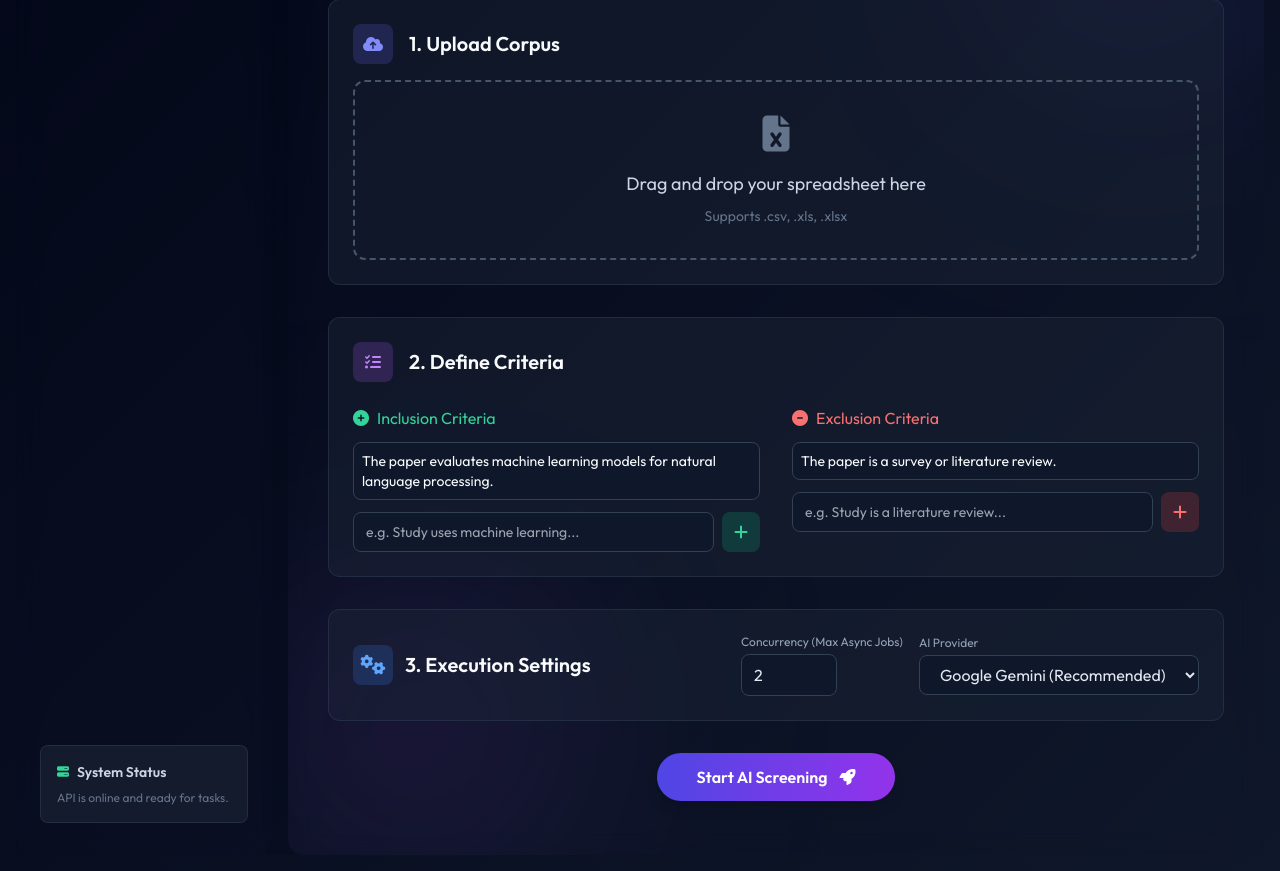
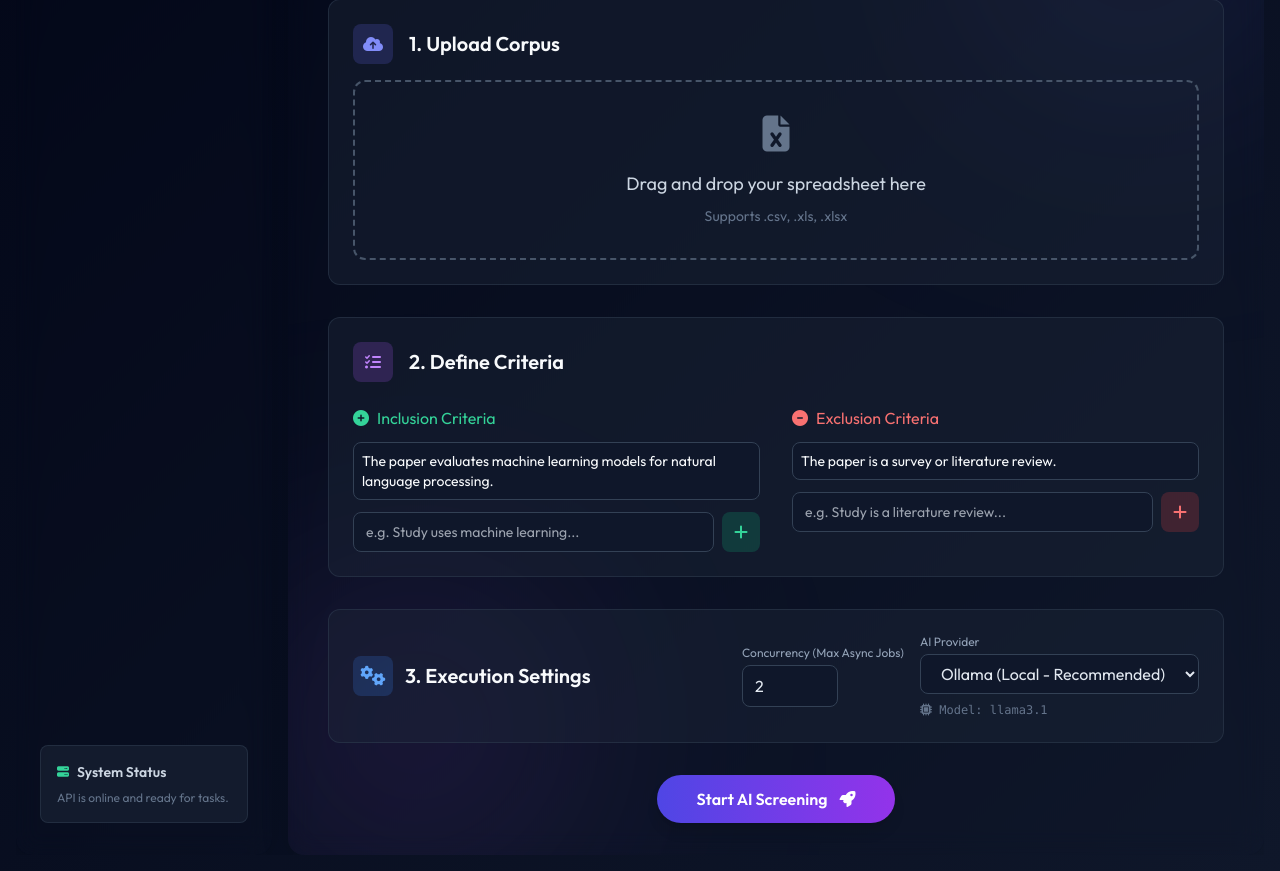
Before and after one commit to ynaponte/revisao-sistematica-com-agentes, a FastAPI app: page / in a window 1280 px wide. Shown: the part 297-1168 px from the top of the page. Run offline with FastAPI, Linux system fonts and the light colour scheme; some libraries are stand-ins or nearby versions.

Commit message:
feat: Suporte ao uso de APIs DeepSeek, Anthropic e OpenAI

```diff
--- a/pyproject.toml
+++ b/pyproject.toml
@@ -10,7 +10,9 @@ dependencies = [
     "langgraph-prebuilt==1.0.7",
     "langchain-google-genai>=2.1",
     "langchain-ollama==1.0.1",
-    "langchain-openai>=0.1",
+    "langchain-openai==1.2.1",
+    "langchain-anthropic==1.4.1",
+    "langchain-deepseek==1.0.1",
     "xlrd>=2.0",
     "openpyxl>=3.1",
     "python-dotenv>=1.1",
--- a/src/screening/api/routes/screening.py
+++ b/src/screening/api/routes/screening.py
@@ -20,7 +20,7 @@ from ...spreadsheet import load_articles, write_results
 router = APIRouter(prefix="/api")
 
 # In-memory job tracker for the MVP
-# Structure: { job_id: {"status": "running"|"completed"|"failed", "progress": 0, "total": 0, "output_path": str, "error": str, "cancelled": bool, "results_summary": list} }
+# Structure: { job_id: {"status": "running"|"completed"|"failed", "progress": 0, "total": 0, "output_path": str, "error": str, "cancelled": bool, "results_summary": list, "total_tokens": int} }
 jobs: Dict[str, Dict[str, Any]] = {}
 
 logging.basicConfig(level=logging.INFO)
@@ -95,11 +95,19 @@ async def process_articles_task(
                         config=config,
                         context=context,
                     )
+
+                    tokens = 0
+                    if "messages" in output and output["messages"]:
+                        last_msg = output["messages"][-1]
+                        if hasattr(last_msg, "usage_metadata") and last_msg.usage_metadata:
+                            tokens = last_msg.usage_metadata.get("total_tokens", 0)
+
                     # Extrair APENAS os campos finais para liberar memoria (GC) das mensagens
                     result = {
                         "decision": output.get("decision", "ERROR"),
                         "rejection_reasons": output.get("rejection_reasons", []),
-                        "justification": output.get("justification", "")
+                        "justification": output.get("justification", ""),
+                        "tokens": tokens
                     }
                 except Exception as e:
                     logger.error(f"Erro ao processar artigo {article.id}: {str(e)}", exc_info=True)
@@ -107,9 +115,11 @@ async def process_articles_task(
                         "decision": "REJECTED",
                         "rejection_reasons": [f"API ERROR: {str(e)}"],
                         "justification": f"Processing error: {e}",
+                        "tokens": 0
                     }
 
                 jobs[job_id]["progress"] += 1
+                jobs[job_id]["total_tokens"] += result.get("tokens", 0)
 
                 # Update live summary
                 jobs[job_id]["results_summary"].append({
@@ -188,7 +198,8 @@ async def start_screening(
         "output_path": None,
         "error": None,
         "cancelled": False,
-        "results_summary": []
+        "results_summary": [],
+        "total_tokens": 0
     }
 
     background_tasks.add_task(
@@ -244,3 +255,17 @@ async def stop_job(job_id: str):
         return {"message": "Job stopping. Saving progress..."}
 
     return {"message": f"Job is already {jobs[job_id]['status']}"}
+
+@router.get("/config")
+async def get_config():
+    """Return configured models from environment."""
+    return {
+        "models": {
+            "gemini": os.getenv("GEMINI_MODEL", "gemini-2.0-flash"),
+            "ollama": os.getenv("OLLAMA_MODEL", "llama3.1"),
+            "openai": os.getenv("OPENAI_MODEL", "gpt-4o-mini"),
+            "anthropic": os.getenv("ANTHROPIC_MODEL", "claude-3-5-haiku-latest"),
+            "deepseek": os.getenv("DEEPSEEK_MODEL", "deepseek-chat"),
+            "vllm": os.getenv("VLLM_MODEL", "meta-llama/Llama-3-8b-instruct")
+        }
+    }
--- a/src/screening/ui/templates/index.html
+++ b/src/screening/ui/templates/index.html
@@ -94,11 +94,14 @@
                 <div class="flex flex-col">
                     <label for="provider" class="text-xs text-slate-400 mb-1">AI Provider</label>
                     <select id="provider" class="bg-slate-900 border border-slate-700 rounded-lg px-4 py-2 focus:outline-none focus:border-blue-500 transition-colors cursor-pointer text-slate-200">
-                        <option value="gemini">Google Gemini (Recommended)</option>
-                        <option value="openai">OpenAI GPT</option>
+                        <option value="ollama">Ollama (Local - Recommended)</option>
+                        <option value="gemini">Google Gemini</option>
+                        <option value="openai">OpenAI ChatGPT</option>
+                        <option value="anthropic">Anthropic Claude</option>
+                        <option value="deepseek">DeepSeek</option>
                         <option value="vllm">vLLM (Local)</option>
-                        <option value="ollama">Ollama (Local)</option>
                     </select>
+                    <p id="active-model-text" class="text-xs text-slate-500 mt-2 font-mono"><i class="fa-solid fa-microchip"></i> Model: <span id="model-name">Loading...</span></p>
                 </div>
             </div>
         </div>
@@ -139,6 +142,11 @@
             <div id="dash-progress-bar" class="bg-gradient-to-r from-indigo-500 to-purple-500 h-3 rounded-full transition-all duration-500 ease-out" style="width: 0%"></div>
         </div>
         <div id="dash-error-msg" class="hidden text-red-400 text-sm bg-red-500/10 p-3 rounded-lg border border-red-500/20"></div>
+        <div class="mt-4 pt-4 border-t border-slate-700/50 flex gap-6 text-sm">
+            <div class="text-slate-400">
+                <i class="fa-solid fa-coins text-amber-500"></i> Tokens Utilizados: <span id="dash-tokens" class="text-slate-200 font-mono font-medium">0</span>
+            </div>
+        </div>
     </div>
 
     <!-- Results Data Table -->
@@ -183,6 +191,7 @@
     let exclusionCriteria = [];
     let currentJobId = null;
     let pollingInterval = null;
+    let serverConfig = null;
 
     // Elements
     const configContainer = document.getElementById('config-container');
@@ -202,6 +211,23 @@
         dashboardContainer.classList.remove('hidden');
         document.getElementById('dash-job-id').textContent = currentJobId;
         startPolling();
+    } else {
+        // Fetch config to populate active model text
+        fetch('/api/config')
+            .then(res => res.json())
+            .then(data => {
+                serverConfig = data;
+                updateModelText();
+            })
+            .catch(err => console.error("Could not load config", err));
+    }
+
+    document.getElementById('provider').addEventListener('change', updateModelText);
+
+    function updateModelText() {
+        if (!serverConfig) return;
+        const prov = document.getElementById('provider').value;
+        document.getElementById('model-name').textContent = serverConfig.models[prov] || "Unknown";
     }
 
     // File Drag & Drop
@@ -352,9 +378,12 @@
             if (!res.ok) throw new Error("Job not found");
             const data = await res.json();
 
-            // Update progress
+            // Update progress & tokens
             document.getElementById('dash-progress').textContent = data.progress;
             document.getElementById('dash-total').textContent = data.total;
+            if (data.total_tokens) {
+                document.getElementById('dash-tokens').textContent = data.total_tokens.toLocaleString();
+            }
             const pct = data.total > 0 ? (data.progress / data.total) * 100 : 0;
             document.getElementById('dash-progress-bar').style.width = `${pct}%`;
 
```
Also changed, not shown: docker-compose.yml (+7 -0 lines), src/screening/llm.py (+53 -1 lines), 1 other file.
